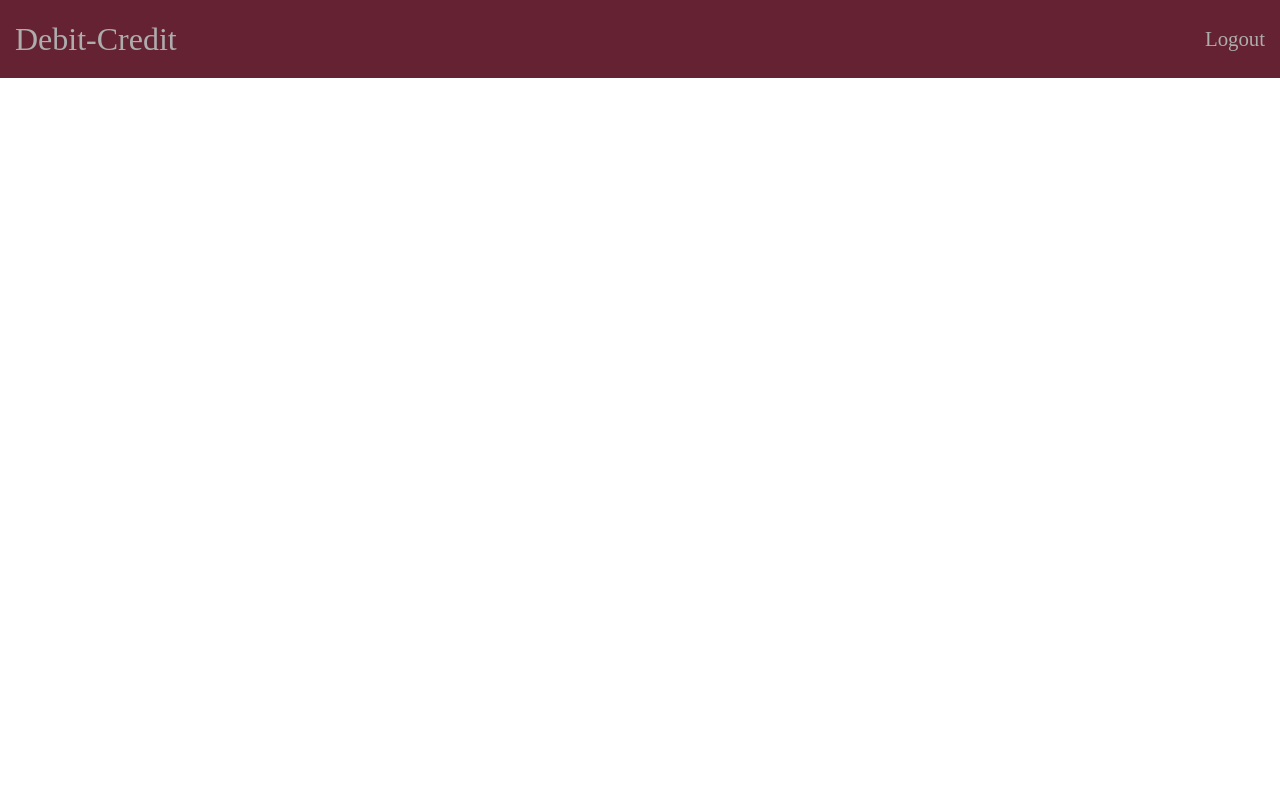
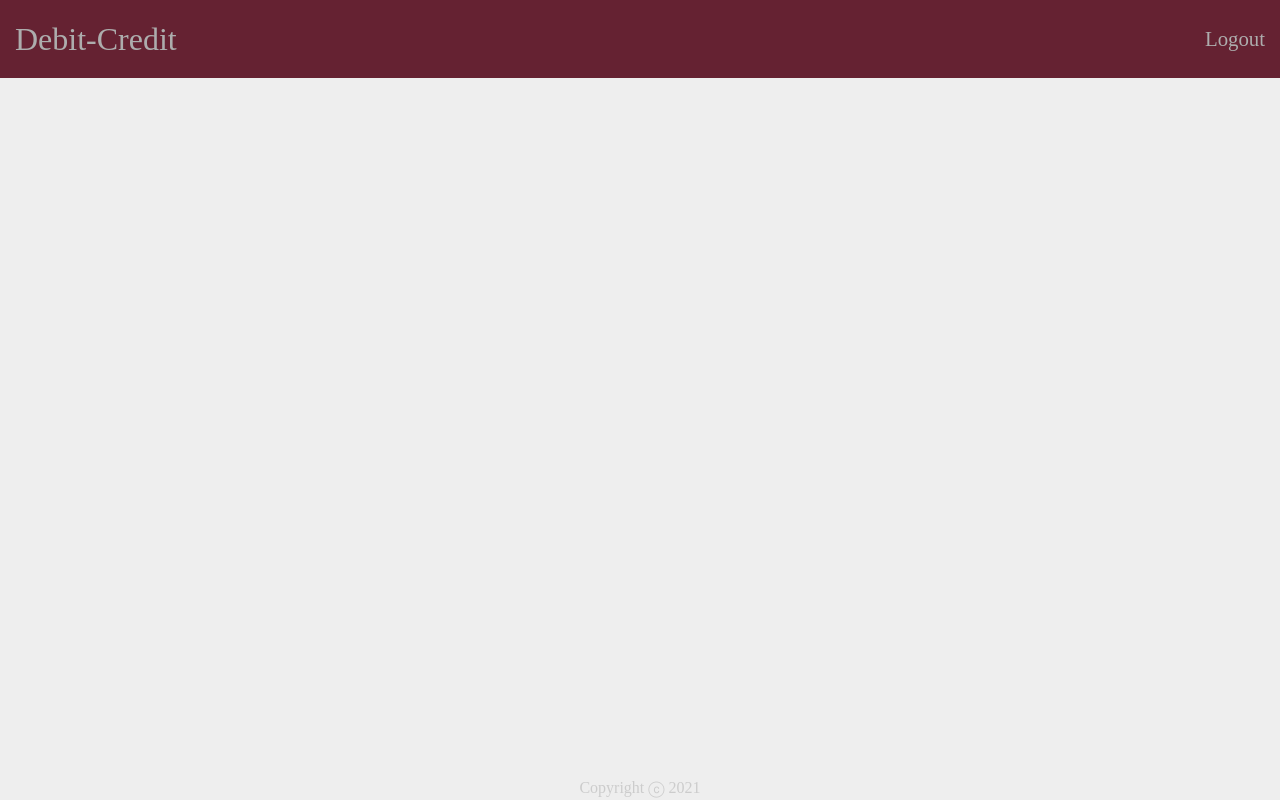
Before and after one commit to tabassum-khan/React-Debit-Credit, a React (Create React App) app: page / in a window 1280 px wide. Built offline with nearby package versions, Linux system fonts and the light colour scheme; a web font is replaced by a local one.

Commit message:
Add Copyright

```diff
--- a/public/styles.css
+++ b/public/styles.css
@@ -5,7 +5,13 @@
 }
 
 body{
+  background-color: #eee;
   font-family: 'Gowun Batang', serif;
+}
+
+.container-fluid{
+  margin: 0;
+  padding: 0;
 }
 
 /* #2e1114
@@ -21,6 +27,8 @@ body{
 font-family: 'MonteCarlo', cursive;
 font-family: 'Roboto', sans-serif; */
 
+
+/********** NAVBAR  *******************/
 .nav-bar{
   align-items: center;
   background-color: #652232;
@@ -46,3 +54,16 @@ font-family: 'Roboto', sans-serif; */
   position: absolute;
   right: 15px;
 }
+
+/********** FOOTER  *******************/
+.footer {
+  bottom: 0;
+  color: #ccc;
+  position: absolute;
+  text-align: center;
+  width: 100%;
+}
+
+.footer small {
+  font-size: 1em;
+}
--- a/src/components/App.js
+++ b/src/components/App.js
@@ -1,9 +1,15 @@
 import React from "react";
 
 import NavBar from "./NavBar";
+import Footer from "./Footer";
 
 function App(){
-    return <NavBar />;
+    return (
+        <div className="container-fluid">
+            <NavBar />
+            <Footer />
+        </div>
+    );
 }
 
 export default App;
--- /dev/null
+++ b/src/components/Footer.js
@@ -0,0 +1,13 @@
+import React from "react";
+
+const footer = (
+    <div className = "footer">
+        <small>Copyright ⓒ {new Date().getFullYear()}</small>
+    </div>
+);
+
+function Footer(){
+    return footer;
+}
+
+export default Footer;
```
